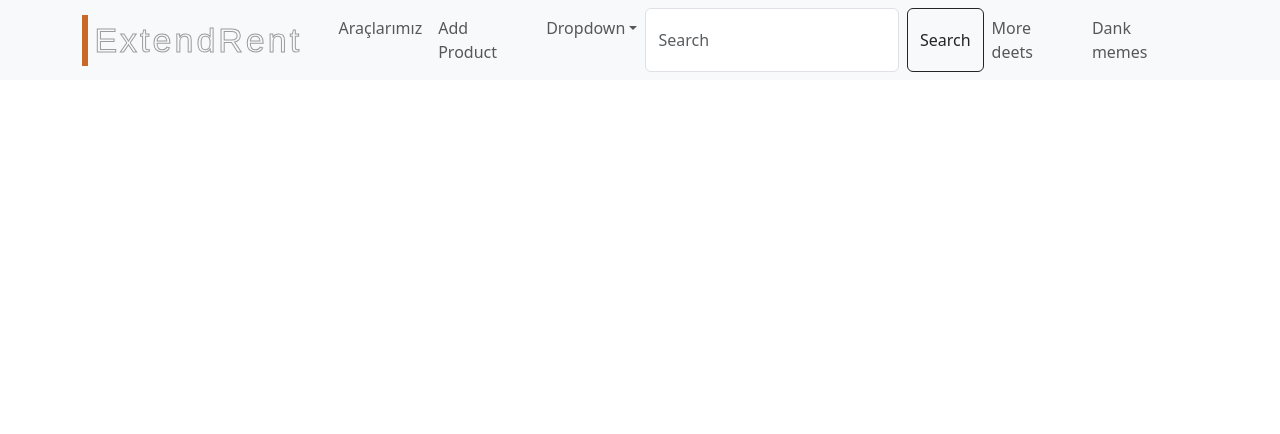
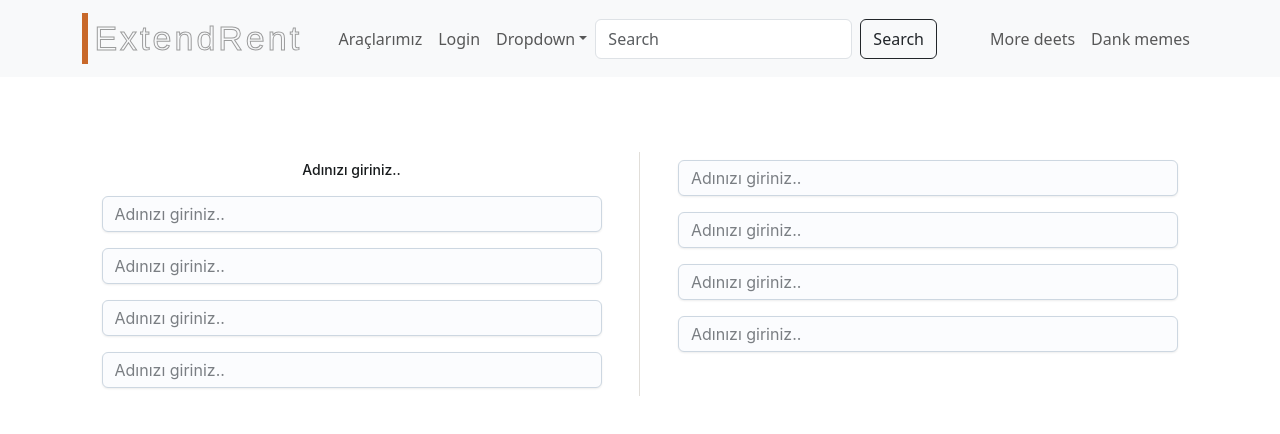
Before and after one commit to ExtendRent/rent-a-car-frontend-project, a React (Create React App) app: page /login in a window 1280 px wide. Shown: the top 434 px of the page. Built offline with nearby package versions, Linux system fonts and the light colour scheme.

Commit message:
login page added

```diff
--- a/src/App.tsx
+++ b/src/App.tsx
@@ -3,6 +3,7 @@ import { Route, Routes } from 'react-router-dom';
 import CustomNavbar from "./components/Navbar/CustomNavbar";
 import Homepage from './pages/Homepage/Homepage';
 import Cars from './pages/Cars/Cars';
+import Login from './pages/Login/Login';
 
 function App() {
   return (
@@ -11,6 +12,7 @@ function App() {
       <Routes>
 				<Route path="/" element={<Homepage />}></Route>
 				<Route path="/cars" element={<Cars />}></Route>
+        <Route path="/login" element={<Login />}></Route>
 			</Routes>
     </>
   );
--- a/src/components/Navbar/CustomNavbar.tsx
+++ b/src/components/Navbar/CustomNavbar.tsx
@@ -28,7 +28,7 @@ function CustomNavbar() {
           <Nav className="me-auto">
             <Link to="/cars" className="nav-link">Araçlarımız</Link>
 
-            <Link to="/add-product" className="nav-link">Add Product</Link>
+            <Link to="/login" className="nav-link">Login</Link>
 
             <NavDropdown title="Dropdown" id="collapsible-nav-dropdown">
 
--- /dev/null
+++ b/src/pages/Login/Login.tsx
@@ -0,0 +1,58 @@
+
+import { Container, FormLabel, Grid, Input } from '@mui/joy';
+import React from 'react';
+import Sheet from '@mui/joy/Sheet';
+import Stack from '@mui/joy/Stack';
+import Box from '@mui/joy/Box';
+import { styled } from '@mui/joy/styles';
+
+
+
+const Item = styled(Sheet)(({ theme }) => ({
+    ...theme.typography['body-sm'],
+    textAlign: 'center',
+    fontWeight: theme.fontWeight.md,
+    color: theme.vars.palette.text.secondary,
+    border: '1px solid',
+    borderColor: theme.palette.divider,
+    padding: theme.spacing(1),
+    borderRadius: theme.radius.md,
+}));
+
+type Props = {}
+
+export default function Login({ }: Props) {
+    return (
+        <Box sx={{ width: '100%', marginTop: 20 }}>
+            <Grid container spacing={2} sx={{ flexGrow: 1 }}>
+            <Grid xs={6} sx={{borderRightStyle: "solid",borderWidth:1.5,borderColor: "#E1DED9",paddingLeft:10}}>
+            <Stack direction="column"
+                justifyContent="center"
+                alignItems="center"
+                spacing={2}>
+                <FormLabel sx={{ marginTop: 10, marginBottom: 10 }}>Adınızı giriniz..</FormLabel>
+                <Input name='name' type='text' placeholder='Adınızı giriniz..' sx={{ width: 500 }}></Input>
+                <Input name='name' type='text' placeholder='Adınızı giriniz..' sx={{ width: 500 }}></Input>
+                <Input name='name' type='text' placeholder='Adınızı giriniz..' sx={{ width: 500 }}></Input>
+                <Input name='name' type='text' placeholder='Adınızı giriniz..' sx={{ width: 500 }}></Input>
+             </Stack>
+
+            </Grid>
+
+            <Grid xs={6} sx={{paddingRight:10}}>
+            <Stack direction="column"
+                justifyContent="center"
+                alignItems="center"
+                spacing={2}>
+                <Input name='name' type='text' placeholder='Adınızı giriniz..' sx={{ width: 500 }}></Input>
+                <Input name='name' type='text' placeholder='Adınızı giriniz..' sx={{ width: 500 }}></Input>
+                <Input name='name' type='text' placeholder='Adınızı giriniz..' sx={{ width: 500 }}></Input>
+                <Input name='name' type='text' placeholder='Adınızı giriniz..' sx={{ width: 500 }}></Input>
+
+            </Stack>
+            </Grid>
+            </Grid>
+        </Box>
+
+    )
+}
```
